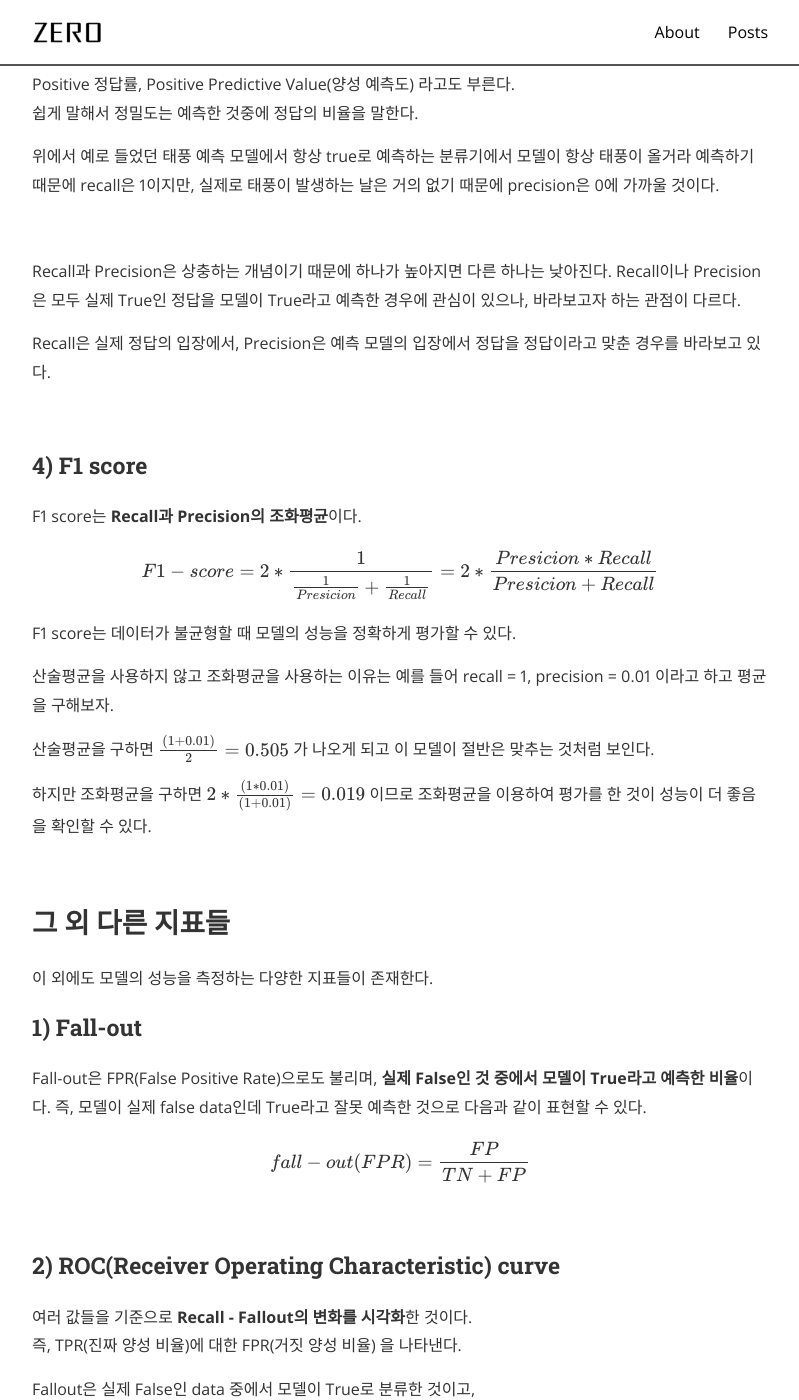
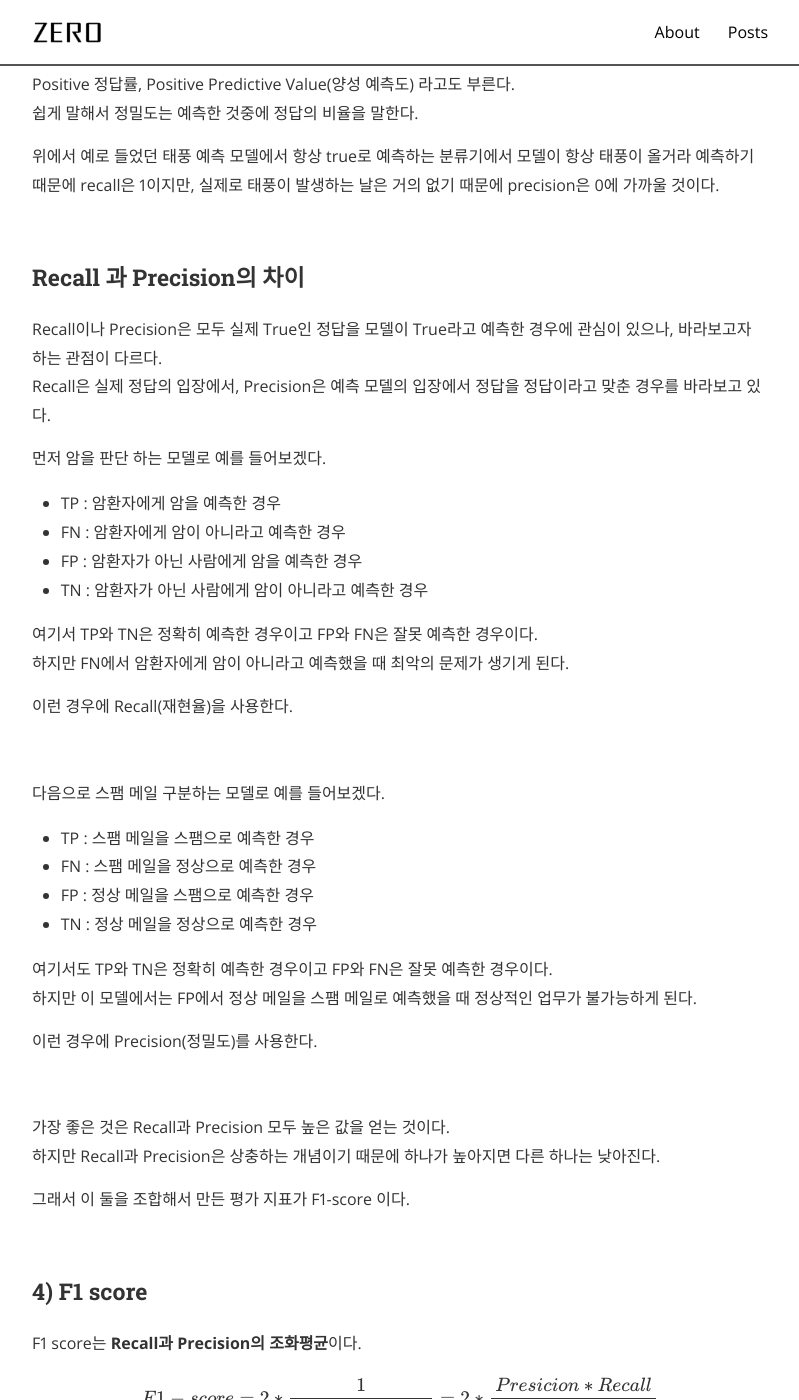
Before and after one commit to zeroaan/zeroaan.github.io, a Jekyll site: the page built from _posts/2020-05-20-[ML] 오차행렬과 분류 모델의 성능 평가 지표.md, in a window 1280 px wide and 1400 px high, scrolled down 2042 px. Shown: the whole window, without its empty margins (240-1039 px from the left). Built offline with Jekyll 4.4.1, drawn with Linux system fonts in a browser that asks for light colours; nearby versions of some CDN libraries; formulas are drawn with MathJax 3; comment, search, counter and statistics services are not loaded; some of the changed text lies outside the part shown.

Commit message:
Update: 2020-05-20-[ML] 오차행렬과 분류 모델의 성능 평가 지표

```diff
--- a/_posts/2020-05-20-[ML] 오차행렬과 분류 모델의 성능 평가 지표.md
+++ b/_posts/2020-05-20-[ML] 오차행렬과 분류 모델의 성능 평가 지표.md
@@ -67,9 +67,42 @@ Positive 정답률, Positive Predictive Value(양성 예측도) 라고도 부른
 
 <br>
 
-Recall과 Precision은 상충하는 개념이기 때문에 하나가 높아지면 다른 하나는 낮아진다. Recall이나 Precision은 모두 실제 True인 정답을 모델이 True라고 예측한 경우에 관심이 있으나, 바라보고자 하는 관점이 다르다.<br>
+### Recall 과 Precision의 차이
+Recall이나 Precision은 모두 실제 True인 정답을 모델이 True라고 예측한 경우에 관심이 있으나, 바라보고자 하는 관점이 다르다.<br>
+Recall은 실제 정답의 입장에서, Precision은 예측 모델의 입장에서 정답을 정답이라고 맞춘 경우를 바라보고 있다.
 
-Recall은 실제 정답의 입장에서, Precision은 예측 모델의 입장에서 정답을 정답이라고 맞춘 경우를 바라보고 있다.
+먼저 암을 판단 하는 모델로 예를 들어보겠다.
+
+- TP : 암환자에게 암을 예측한 경우
+- FN : 암환자에게 암이 아니라고 예측한 경우
+- FP : 암환자가 아닌 사람에게 암을 예측한 경우
+- TN : 암환자가 아닌 사람에게 암이 아니라고 예측한 경우
+
+여기서 TP와 TN은 정확히 예측한 경우이고 FP와 FN은 잘못 예측한 경우이다.<br>
+하지만 FN에서 암환자에게 암이 아니라고 예측했을 때 최악의 문제가 생기게 된다.<br>
+
+이런 경우에 Recall(재현율)을 사용한다.
+
+<br>
+
+다음으로 스팸 메일 구분하는 모델로 예를 들어보겠다.
+
+- TP : 스팸 메일을 스팸으로 예측한 경우
+- FN : 스팸 메일을 정상으로 예측한 경우
+- FP : 정상 메일을 스팸으로 예측한 경우
+- TN : 정상 메일을 정상으로 예측한 경우
+
+여기서도 TP와 TN은 정확히 예측한 경우이고 FP와 FN은 잘못 예측한 경우이다.<br>
+하지만 이 모델에서는 FP에서 정상 메일을 스팸 메일로 예측했을 때 정상적인 업무가 불가능하게 된다.<br>
+
+이런 경우에 Precision(정밀도)를 사용한다.
+
+<br>
+
+가장 좋은 것은 Recall과 Precision 모두 높은 값을 얻는 것이다.<br>
+하지만 Recall과 Precision은 상충하는 개념이기 때문에 하나가 높아지면 다른 하나는 낮아진다.
+
+그래서 이 둘을 조합해서 만든 평가 지표가 F1-score 이다.
 
 <br>
 
@@ -130,4 +163,5 @@ AUC 값의 범위는 0 ~ 1 이다. 예측이 잘못된 모델의 AUC는 0에 가
 
 #### References
 - https://sumniya.tistory.com/26
+- https://subinium.github.io/basic-of-Evaluation/
 - https://towardsdatascience.com/understanding-auc-roc-curve-68b2303cc9c5
```
